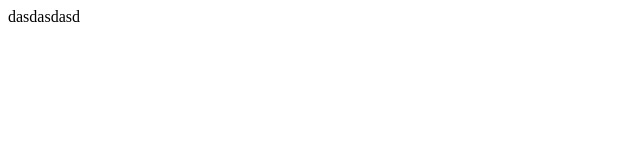
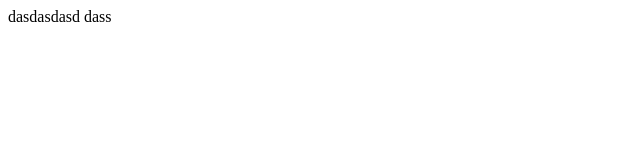
Before and after one commit to cimcut3/cimcut3, a plain HTML site: page index.html in a window 1280 px wide. Shown: the full height of the page, 0-640 px from the left. Drawn offline with Linux system fonts and the light colour scheme.

Commit message:
Update index.html

```diff
--- a/index.html
+++ b/index.html
@@ -7,5 +7,6 @@
 </head>
 <body>
     dasdasdasd
+    dass
 </body>
 </html>
```
